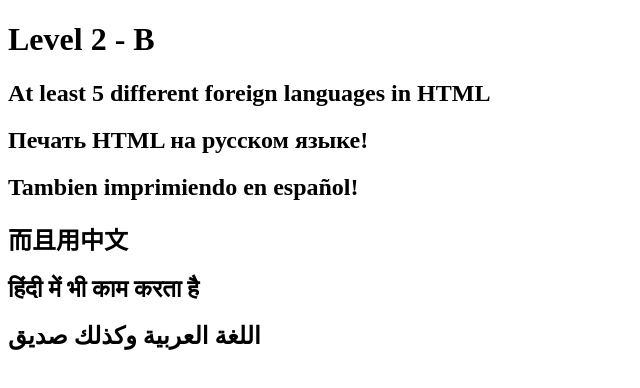
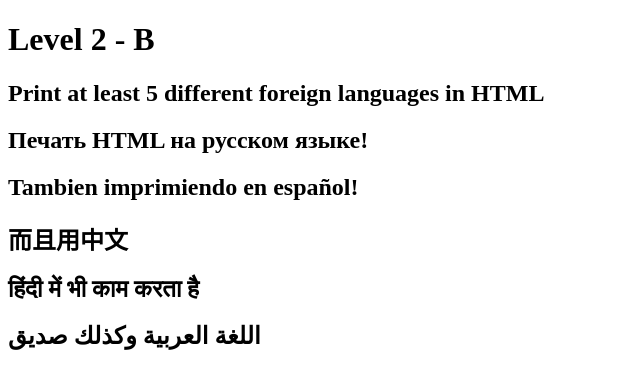
Before and after one commit to Ali-Ahmed-Khan/The-Hacking-School-Assessments, a plain HTML site: page level2-b.html in a window 1280 px wide. Shown: the whole page, without its empty margins (0-640 px from the left). Drawn offline with Linux system fonts and the light colour scheme.

Commit message:
Added second assessment

```diff
--- a/level2-b.html
+++ b/level2-b.html
@@ -8,7 +8,7 @@
 </head>
 <body>
     <h1>Level 2 - B</h1>
-    <h2>At least 5 different foreign languages in HTML</h2>
+    <h2>Print at least 5 different foreign languages in HTML</h2>
 
     <h2>Печать HTML на русском языке!</h2>
     <h2>Tambien imprimiendo en español!</h2>
```
